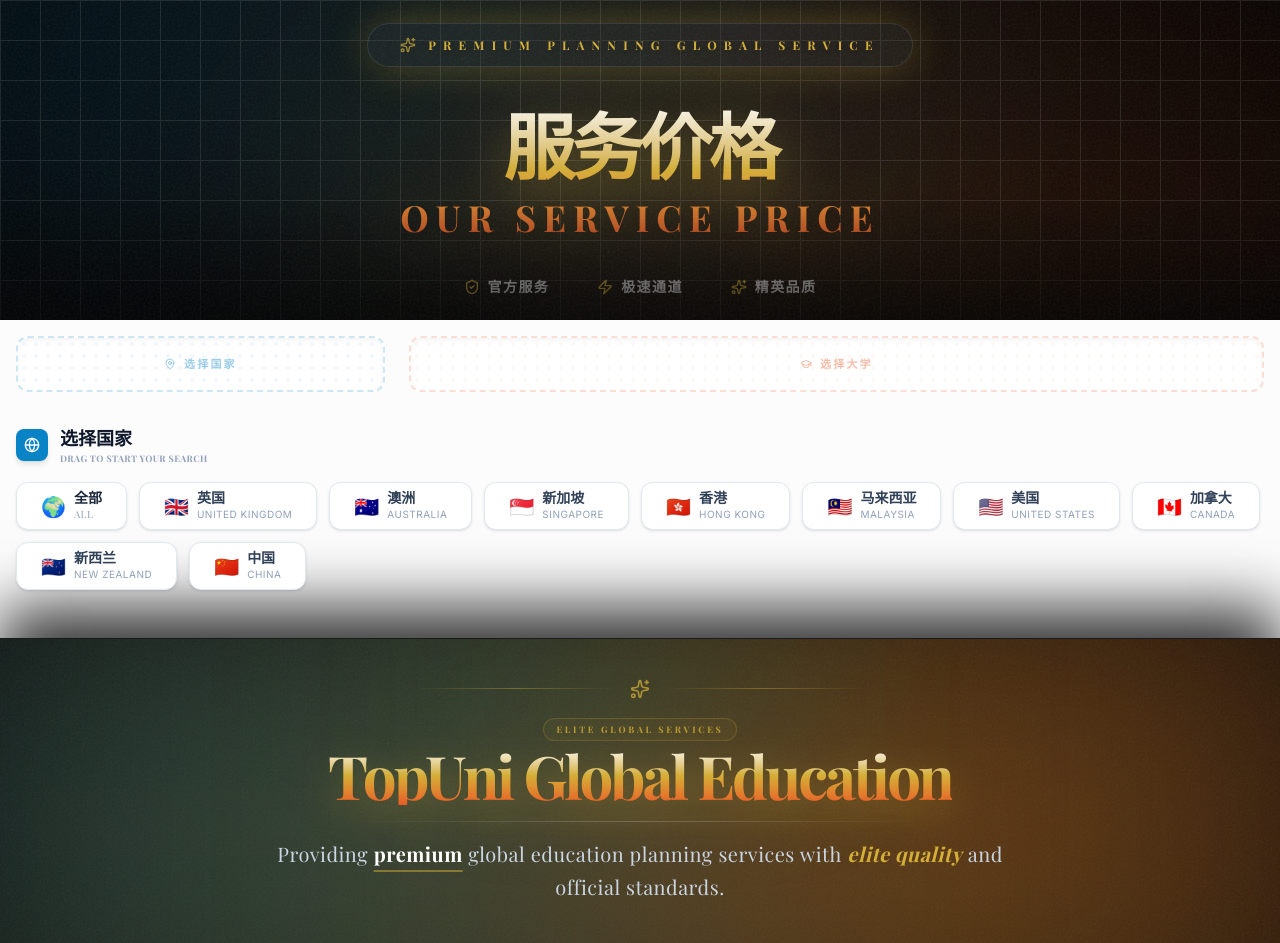
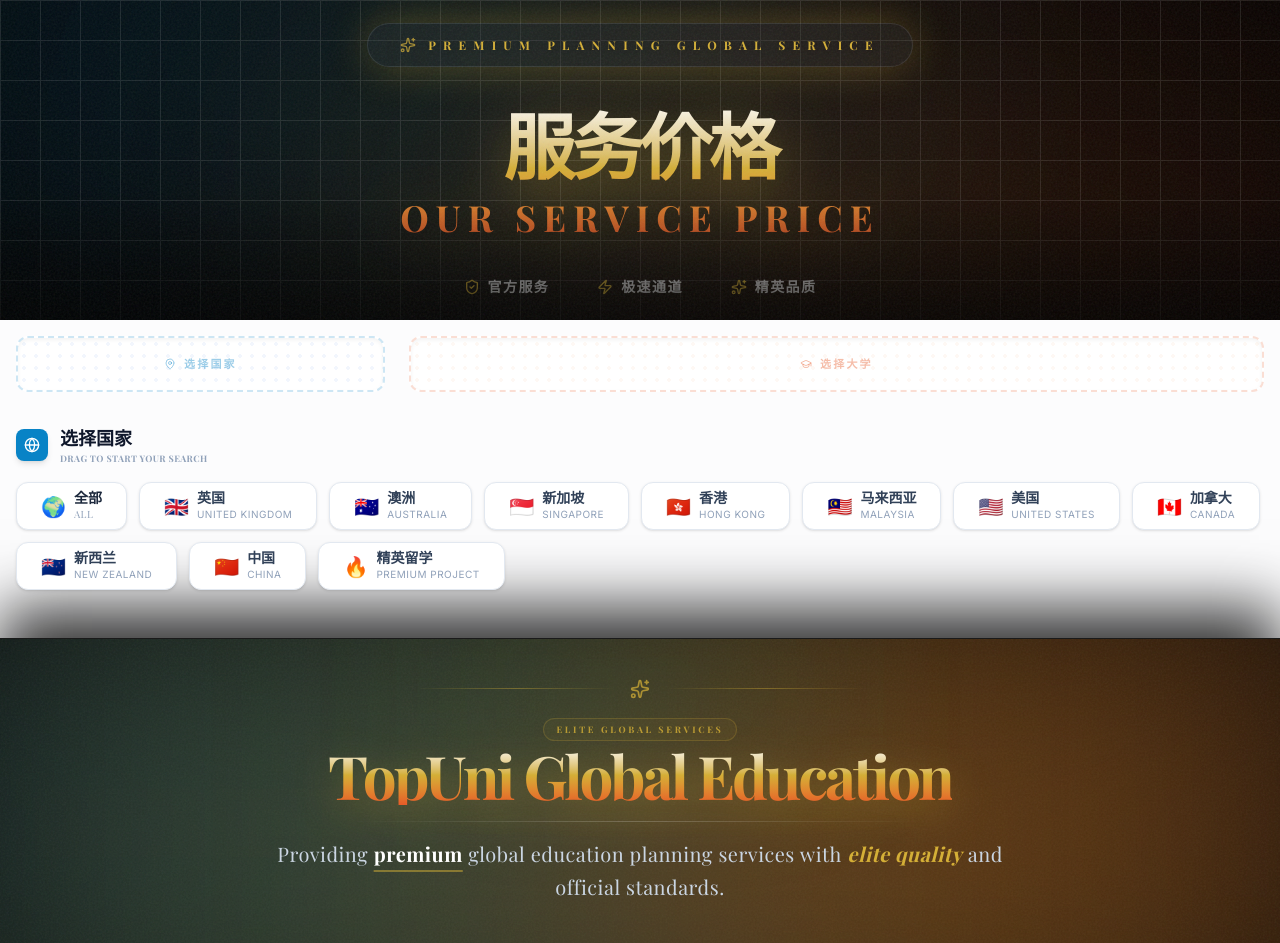
Before and after one commit to DamonMorningStar/Price.PPAC, a React (Vite) app: page / in a window 1280 px wide. Built offline with nearby package versions, Linux system fonts and the light colour scheme; a web font is replaced by a local one.

Commit message:
feat: Remove outdated PPAC program from price list
The "本科直升大二PPAC(3个月｜9个月)" entry was an obsolete program offering and has been removed from the price list data.

```diff
--- a/src/App.tsx
+++ b/src/App.tsx
@@ -145,7 +145,6 @@
           { name: '新加坡管理大学', enName: 'Singapore Management University (SMU)', price: '¥25,000', undergradMajors: SAMPLE_MAJORS.undergrad, masterMajors: SAMPLE_MAJORS.master },
           { name: '新加坡科技与设计大学', enName: 'Singapore University of Technology and Design (SUTD)', price: '¥25,000', undergradMajors: SAMPLE_MAJORS.undergrad, masterMajors: SAMPLE_MAJORS.master },
           { name: '新加坡理工大学', enName: 'Singapore Institute of Technology (SIT)', price: '¥25,000', undergradMajors: SAMPLE_MAJORS.undergrad, masterMajors: SAMPLE_MAJORS.master },
-          { name: '本科直升大二PPAC(3个月｜9个月)', enName: 'premium planning academic curriculum', price: '13.8万｜19.8万' },
           { name: 'Kaplan 高等教育学院', enName: 'Kaplan Higher Education Academy', price: '¥3,000', undergradMajors: SAMPLE_MAJORS.undergrad, masterMajors: SAMPLE_MAJORS.master },
           { name: 'PSB 学院', enName: 'PSB Academy', price: '¥3,000', undergradMajors: SAMPLE_MAJORS.undergrad, masterMajors: SAMPLE_MAJORS.master },
           { name: '科廷大学新加坡分校', enName: 'Curtin Singapore', price: '¥3,000', undergradMajors: SAMPLE_MAJORS.undergrad, masterMajors: SAMPLE_MAJORS.master },
@@ -977,6 +976,45 @@
         ]
       }
     ]
+  },
+  {
+    id: 'premium',
+    name: '精英留学',
+    enName: 'Premium Project',
+    flag: '🔥',
+    categories: [
+      {
+        title: 'Premium Programs',
+        items: [
+          {
+            name: '本科直升大二PPAC(3个月｜9个月)',
+            enName: 'premium planning academic curriculum',
+            price: '13.8万｜19.8万',
+            projectType: '0.5+1.5',
+            targetUniversity: '都柏林大学学院QS118、考文垂大学QS540，新加坡校区',
+            majorsList: '商业分析、金融科技、管理学、数字商务等商科全方向，部分IT方向',
+            domesticTuition: '13.8万(3个月)；19.8万(9个月)',
+            overseasTuition: '14万～22万',
+            requirements: '普高生高三在读，国际生高二在读，等同雅思5.0',
+            description: '全球认证资历框架课程120学分，最快3个月完成（允许online），全程无考试。免语言（无需额外考雅思）直升全球近百所名校！部分院校如都柏林大学学院可减免大一直升大二，最快1.5年本科毕业。',
+            undergradMajors: [
+              { name: '商业分析', enName: 'Bachelor of Business Studies (Honor) in Business Analytics' },
+              { name: '数字商务', enName: 'Bachelor of Business Studies (Honor) in Digital Business' },
+              { name: '管理学', enName: 'Bachelor of Business Studies (Honor) in Management' },
+              { name: '市场营销', enName: 'Bachelor of Business Studies (Honor) in Marketing' },
+              { name: '供应链管理', enName: 'Bachelor of Business Studies (Honor) in Supply Chain Management' },
+              { name: '人力资源管理', enName: 'Bachelor of Business Studies (Honor) in Human Resource Management' },
+              { name: '金融科技', enName: 'Bachelor of Business Studies (Honor) in Fintech' },
+              { name: '金融学', enName: 'Bachelor of Business Studies (Honor) in Finance' },
+              { name: '项目管理', enName: 'Bachelor of Business Studies (Honor) in Project Management' },
+            ],
+            masterMajors: [
+              { name: '管理学', enName: 'Master of Science in Management' }
+            ]
+          }
+        ]
+      }
+    ]
   }
 ];
 
@@ -1100,6 +1138,7 @@
   canada: 'text-rose-600',
   newzealand: 'text-teal-600',
   china: 'text-red-600',
+  premium: 'text-orange-500',
 };
 
 export default function App() {
@@ -1185,7 +1224,7 @@
   };
 
   const groupedAllUniversities = useMemo(() => {
-    const leftIds = ['singapore', 'hongkong', 'malaysia', 'china'];
+    const leftIds = ['singapore', 'hongkong', 'malaysia', 'china', 'premium'];
     const rightIds = ['uk', 'australia', 'usa', 'canada', 'newzealand'];
 
     const left = PRICE_DATA.filter(c => leftIds.includes(c.id));
@@ -1243,8 +1282,8 @@
               <p className="mt-2 text-[9px] md:text-[11px] text-slate-400 font-medium">以上费用均不含学费、官方申请费等第三方费用。</p>
             </div>
 
-            {/* China Project Details */}
-            {droppedCountry?.id === 'china' ? (
+            {/* Project Details (for China and Premium Projects) */}
+            {droppedUniversity.projectType && (
               <div className="mt-6 text-left space-y-4 border-t border-slate-100 pt-6">
                 <div className="grid grid-cols-1 md:grid-cols-2 gap-4">
                   <div className="space-y-1">
@@ -1279,10 +1318,11 @@
                   <p className="text-sm font-medium text-slate-600 leading-relaxed">{droppedUniversity.description}</p>
                 </div>
               </div>
-            ) : (
-              /* Majors Section */
-              (droppedUniversity.undergradMajors || droppedUniversity.masterMajors) && (
-                <div ref={majorsSectionRef} className="mt-3 pt-0 relative">
+            )}
+
+            {/* Majors Section */}
+            {(droppedUniversity.undergradMajors || droppedUniversity.masterMajors) && (
+              <div ref={majorsSectionRef} className="mt-3 pt-0 relative">
                 <div className={`transition-all duration-500 ${activeMajorTab ? 'sticky top-0 z-[100] bg-white/98 backdrop-blur-2xl py-4 -mx-6 md:-mx-10 px-6 md:px-10 shadow-[0_10px_30px_-10px_rgba(0,0,0,0.1)] border-b border-slate-100' : ''}`}>
                   <div className="flex items-center justify-center space-x-4 md:space-x-8 text-sm md:text-base font-bold">
                     {droppedUniversity.undergradMajors && (
@@ -1356,14 +1396,14 @@
                                         <Copy className="w-3 h-3" />
                                       </button>
                                       <a
-                                        href={major.link || `https://www.google.com/search?q=${droppedUniversity.name}+${major.enName}+official+program+page`}
+                                        href="https://topuni.com.cn"
                                         target="_blank"
                                         rel="noopener noreferrer"
                                         onClick={(e) => e.stopPropagation()}
                                         className="p-1 text-slate-400 hover:text-brand-blue hover:bg-brand-blue/10 rounded-md transition-all"
-                                        title={major.link ? "查看详情" : "搜索专业详情"}
+                                        title="查看详情"
                                       >
-                                        <ExternalLink className={`w-3 h-3 ${major.link ? '' : 'opacity-40'}`} />
+                                        <ExternalLink className="w-3 h-3" />
                                       </a>
                                     </div>
                                   </div>
@@ -1382,7 +1422,7 @@
                   )}
                 </AnimatePresence>
               </div>
-            ))}
+            )}
           </motion.div>
         )}
 
```
